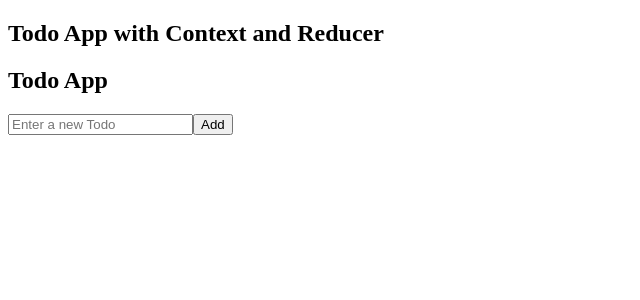
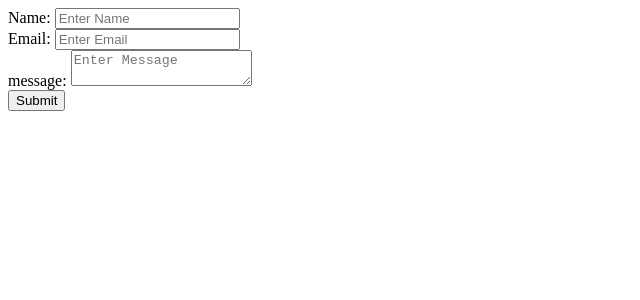
Before and after one commit to cmaalik97/Dugsiiye-ReactJs-Exercise, a React (Vite) app in the folder AnswersExercise/: page / in a window 1280 px wide. Shown: the top 300 px of the page, without its empty margins (0-640 px from the left). Built offline with nearby package versions, Linux system fonts and the light colour scheme.

Commit message:
Exercise 17

```diff
--- a/AnswersExercise/src/App2.jsx
+++ b/AnswersExercise/src/App2.jsx
@@ -1,10 +1,12 @@
 import React from 'react'
 import { TodoApp } from './Dugsiye/Learning/TodoList/TodoApp'
+import ContactForm from './Dugsiye/Exercise17/ContactForm'
 
 function App2() {
   return (
     <div>
-      <TodoApp/>
+      {/* <TodoApp/> */}
+      <ContactForm/>
     </div>
   )
 }
--- /dev/null
+++ b/AnswersExercise/src/Dugsiye/Exercise17/ContactForm.jsx
@@ -0,0 +1,37 @@
+import React from 'react'
+import useForm from './useForm'
+
+function ContactForm() {
+    const {values,handelChange}=useForm({
+        name:'',
+        email:'',
+        message:'',
+    })
+    const handelSubmit=(event)=>{
+        event.preventDefault();
+        console.log("Form Data:", values)
+    }
+  return (
+    <form onSubmit={handelSubmit}>
+        <div>
+            <label>
+                Name: <input type="text" required placeholder='Enter Name' name='name' value={values.name} onChange={handelChange}/>
+            </label>
+        </div>
+        <div>
+            <label>
+                Email: <input type="email" required placeholder='Enter Email' name='email' value={values.email} onChange={handelChange}/>
+            </label>
+        </div>
+        <div>
+            <label>
+                message: <textarea type="text" required placeholder='Enter Message' name='message' value={values.message} onChange={handelChange}/>
+            </label>
+        </div>
+        <button type='submit'>Submit</button>
+    </form>
+
+  )
+}
+
+export default ContactForm
--- /dev/null
+++ b/AnswersExercise/src/Dugsiye/Exercise17/useForm.jsx
@@ -0,0 +1,14 @@
+import React, { useState } from 'react'
+
+function useForm(intialValue) {
+    const [values, setValue]=useState(intialValue)
+    const handelChange=(event)=>{
+        const {name , value}=event.target;
+        setValue({...values, [name]:value})
+    };
+
+
+    return {values, handelChange};
+}
+
+export default useForm
```
Also changed, not shown: AnswersExercise/src/Dugsiye/Learning/GithubUsers.jsx (+28 -1 lines), AnswersExercise/src/Dugsiye/Exercise17/Exercise17.png (added), AnswersExercise/src/Dugsiye/Exercise17/Readme.md (added).
